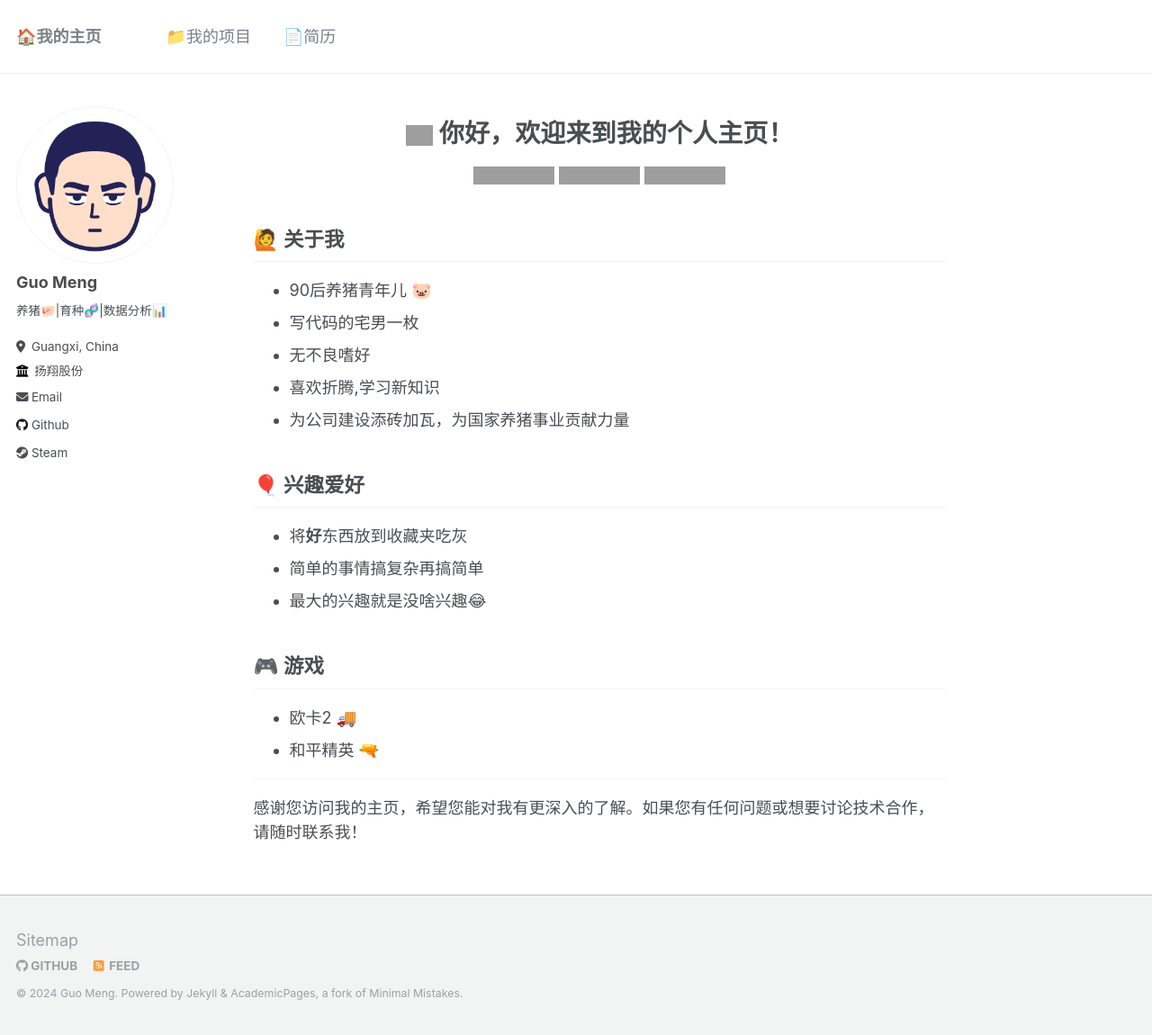
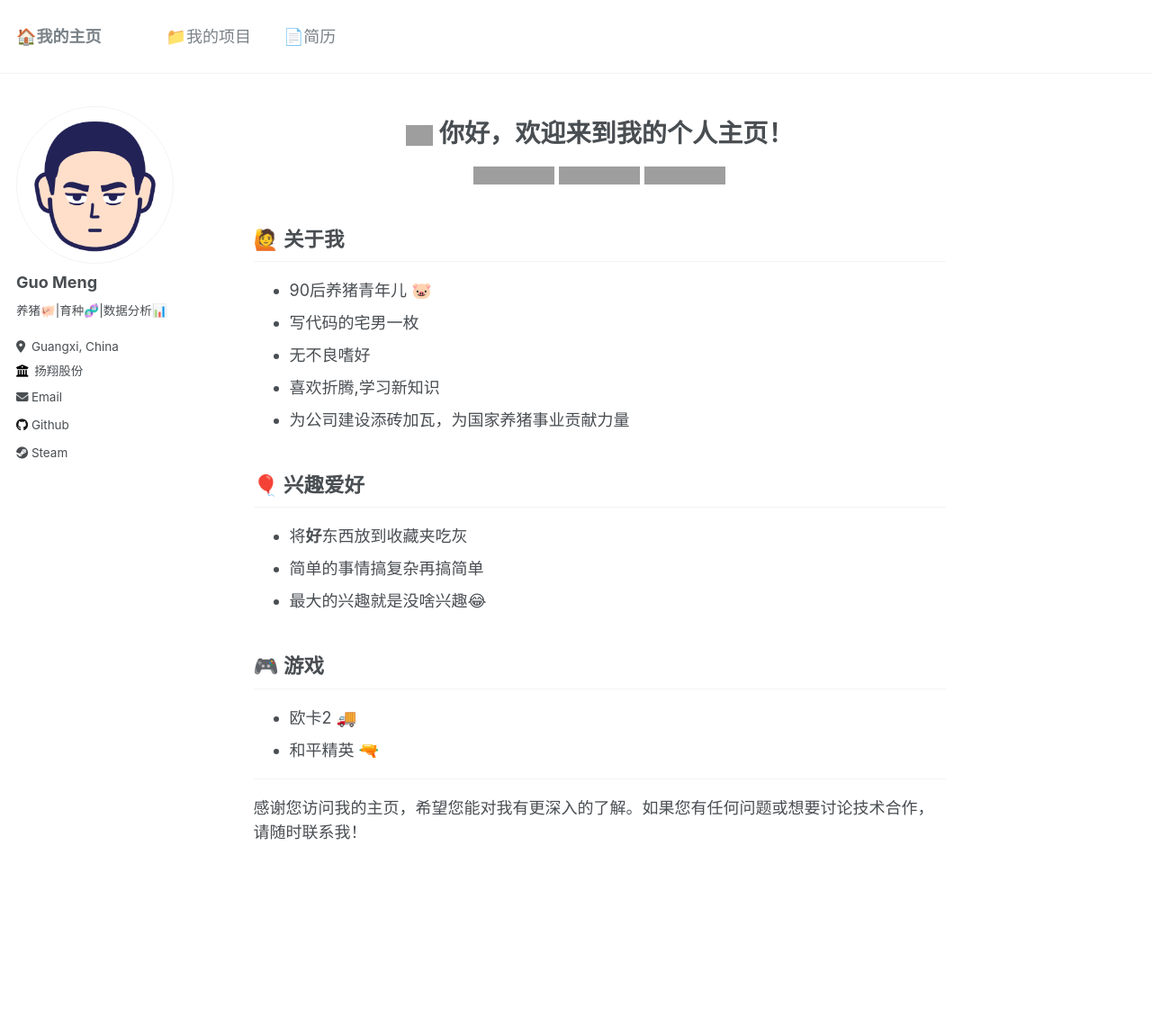
Before and after one commit to tony2015116/tony2015116.github.io, a Jekyll site: the page built from _pages/about.md, in a window 1280 px wide and 1150 px high. Shown: the whole window at 90% size. Built offline with Jekyll 4.4.1, drawn with Linux system fonts in a browser that asks for light colours; grey boxes are pictures that could not be loaded.

Commit message:
2024-03-10

```diff
--- a/_config.yml
+++ b/_config.yml
@@ -89,7 +89,7 @@ comments:
   facebook:
     appid                :
     num_posts            : # 5 (default)
-    colorscheme          : "dark"# "light" (default),
+    colorscheme          : # "light" (default),"dark"
 staticman:
   allowedFields          : ['name', 'email', 'url', 'message']
   branch                 : "gh-pages" # "master", "gh-pages"
--- a/_layouts/default.html
+++ b/_layouts/default.html
@@ -18,12 +18,14 @@ layout: compress
 
     {{ content }}
 
+    {% comment %}
     <div class="page__footer">
       <footer>
         {% include footer/custom.html %}
         {% include footer.html %}
       </footer>
     </div>
+    {% endcomment %}
 
     {% include scripts.html %}
 
```
